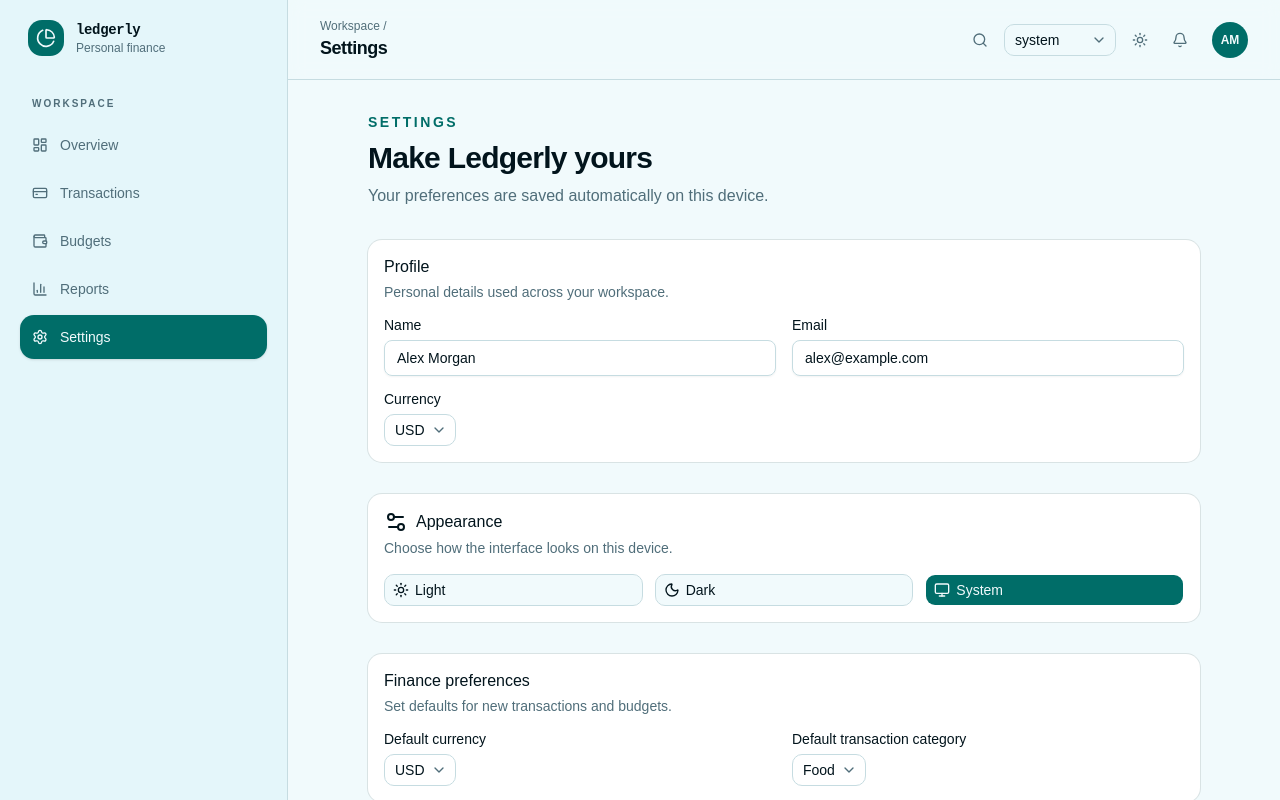
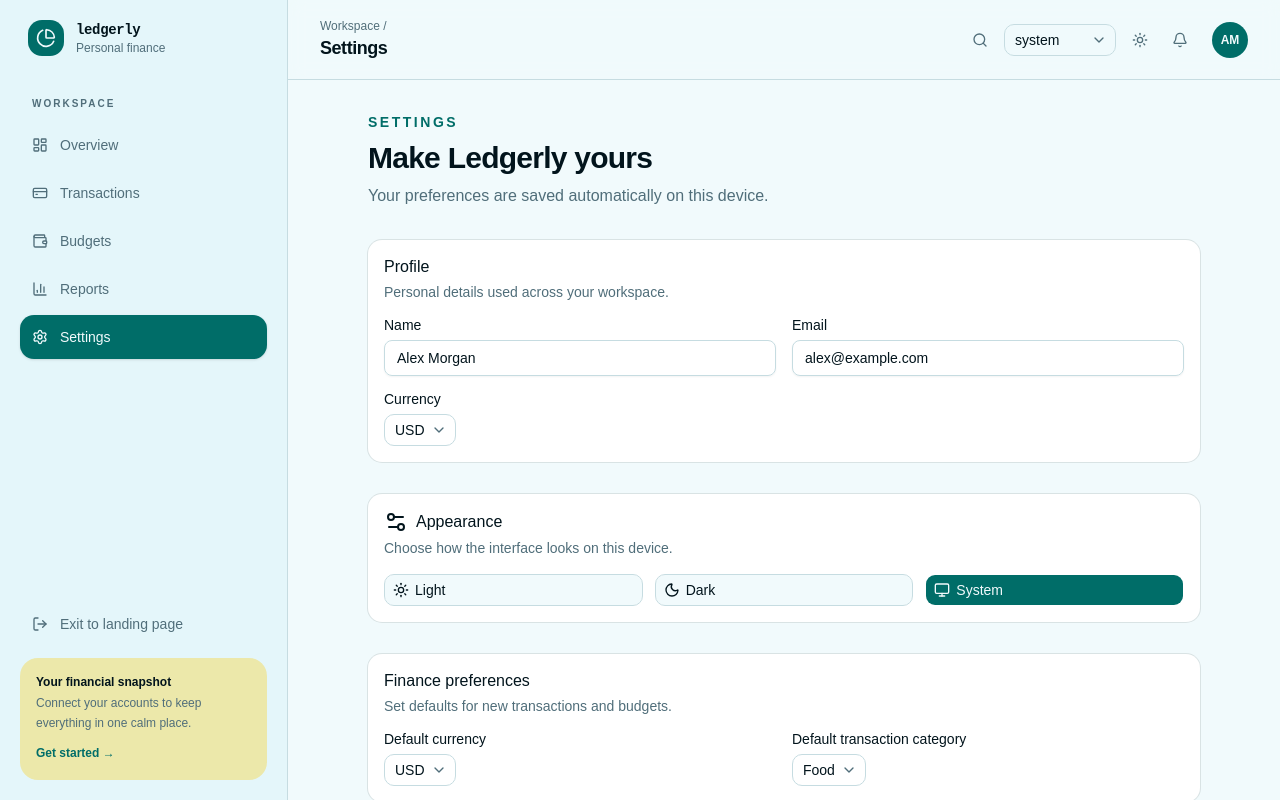
Before and after one commit to AljayDinoy69/finance-control, a React (Vite) app: page /settings in a window 1280 px wide. Shown: the top 800 px of the page. Built offline with nearby package versions, Linux system fonts and the light colour scheme.

Commit message:
Add responsive sidebar scrolling

```diff
--- a/src/components/layout/MainLayout.tsx
+++ b/src/components/layout/MainLayout.tsx
@@ -2,4 +2,4 @@ import { Outlet } from 'react-router-dom'
 import { useState } from 'react'
 import Sidebar from './Sidebar'
 import TopNav from './TopNav'
-export default function MainLayout() { const [open, setOpen] = useState(false); return <div className="flex min-h-screen bg-background"><Sidebar open={open} onClose={() => setOpen(false)} /><div className="flex min-w-0 flex-1 flex-col"><TopNav onMenu={() => setOpen(true)} /><main className="min-w-0 flex-1 overflow-x-hidden overflow-y-auto"><Outlet /></main></div></div> }
+export default function MainLayout() { const [open, setOpen] = useState(false); return <div className="flex min-h-screen items-start bg-background"><Sidebar open={open} onClose={() => setOpen(false)} /><div className="flex min-w-0 flex-1 flex-col"><TopNav onMenu={() => setOpen(true)} /><main className="min-w-0 flex-1 overflow-x-hidden overflow-y-auto"><Outlet /></main></div></div> }
--- a/src/components/layout/Sidebar.tsx
+++ b/src/components/layout/Sidebar.tsx
@@ -3,7 +3,7 @@ import { BarChart3, CreditCard, LayoutDashboard, PieChart, Settings, Wallet, X,
 
 const links = [{ to: '/dashboard', label: 'Overview', icon: LayoutDashboard }, { to: '/transactions', label: 'Transactions', icon: CreditCard }, { to: '/budgets', label: 'Budgets', icon: Wallet }, { to: '/reports', label: 'Reports', icon: BarChart3 }, { to: '/settings', label: 'Settings', icon: Settings }]
 export default function Sidebar({ open, onClose }: { open: boolean; onClose: () => void }) {
-  return <><div className={`fixed inset-0 z-30 bg-foreground/20 backdrop-blur-sm md:hidden ${open ? 'block' : 'hidden'}`} onClick={onClose} /><aside className={`fixed inset-y-0 left-0 z-40 flex w-72 -translate-x-full flex-col border-r border-border bg-sidebar p-5 transition-transform duration-200 md:static md:translate-x-0 ${open ? 'translate-x-0' : ''}`}>
+  return <><div className={`fixed inset-0 z-30 bg-foreground/20 backdrop-blur-sm md:hidden ${open ? 'block' : 'hidden'}`} onClick={onClose} /><aside aria-label="Finance navigation" className={`fixed inset-y-0 left-0 z-40 flex h-dvh w-72 -translate-x-full flex-col overflow-y-auto overscroll-contain border-r border-border bg-sidebar p-5 [scrollbar-color:var(--muted-foreground)_transparent] [scrollbar-width:thin] transition-transform duration-200 md:sticky md:top-0 md:translate-x-0 ${open ? 'translate-x-0' : ''}`}>
     <div className="flex items-center justify-between px-2"><div className="flex items-center gap-3"><div className="grid size-9 place-items-center rounded-xl bg-primary text-primary-foreground"><PieChart className="size-5" /></div><div><p className="font-mono text-sm font-bold tracking-tight">ledgerly</p><p className="text-xs text-muted-foreground">Personal finance</p></div></div><button className="md:hidden" onClick={onClose} aria-label="Close menu"><X className="size-5" /></button></div>
     <div className="mt-10 flex flex-col gap-1"><p className="px-3 pb-2 text-[10px] font-bold uppercase tracking-[0.2em] text-muted-foreground">Workspace</p>{links.map(({ to, label, icon: Icon }) => <NavLink key={to} to={to} onClick={onClose} className={({ isActive }) => `flex items-center gap-3 rounded-xl px-3 py-3 text-sm font-medium transition-colors ${isActive ? 'bg-primary text-primary-foreground shadow-sm' : 'text-muted-foreground hover:bg-accent hover:text-foreground'}`}><Icon className="size-4" />{label}</NavLink>)}</div>
     <NavLink to="/" onClick={onClose} className="mt-auto flex items-center gap-3 rounded-xl px-3 py-3 text-sm font-medium text-muted-foreground transition-colors hover:bg-accent hover:text-foreground"><LogOut className="size-4" />Exit to landing page</NavLink><div className="mt-3 rounded-2xl bg-accent p-4"><p className="text-xs font-semibold">Your financial snapshot</p><p className="mt-1 text-xs leading-relaxed text-muted-foreground">Connect your accounts to keep everything in one calm place.</p><button className="mt-3 text-xs font-bold text-primary">Get started →</button></div>
--- a/src/styles.css
+++ b/src/styles.css
@@ -15,6 +15,10 @@
 @media (max-width: 639px) {
   [data-slot="card-header"], [data-slot="card-content"] { @apply px-4; }
 }
+@media (min-width: 768px) {
+  aside[aria-label="Finance navigation"]::-webkit-scrollbar { width: 6px; }
+  aside[aria-label="Finance navigation"]::-webkit-scrollbar-thumb { background: var(--muted-foreground); border-radius: 999px; }
+}
 @media (prefers-reduced-motion: reduce) {
   *, *::before, *::after { animation-duration: 0.01ms !important; animation-iteration-count: 1 !important; scroll-behavior: auto !important; transition-duration: 0.01ms !important; }
 }
```
Also changed, not shown: 4 other files (tests, documents, lock files or other folders).
